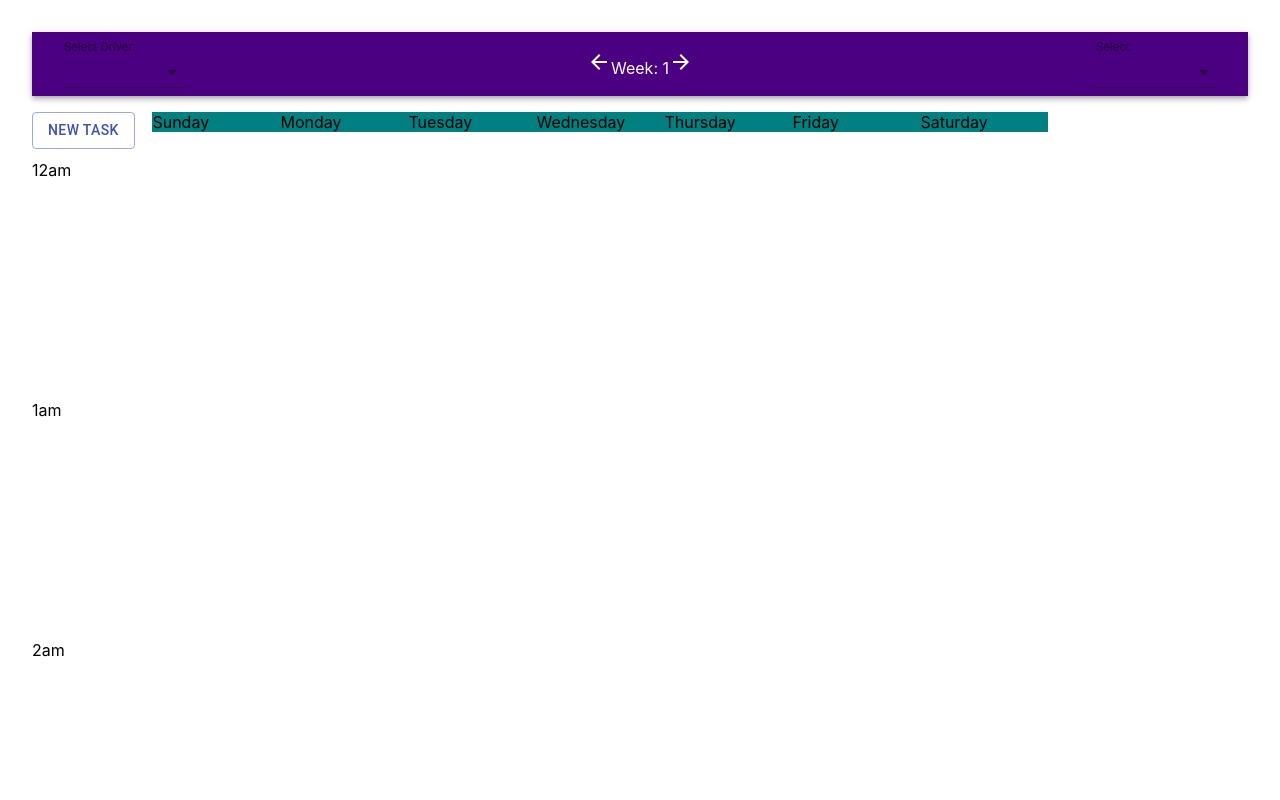
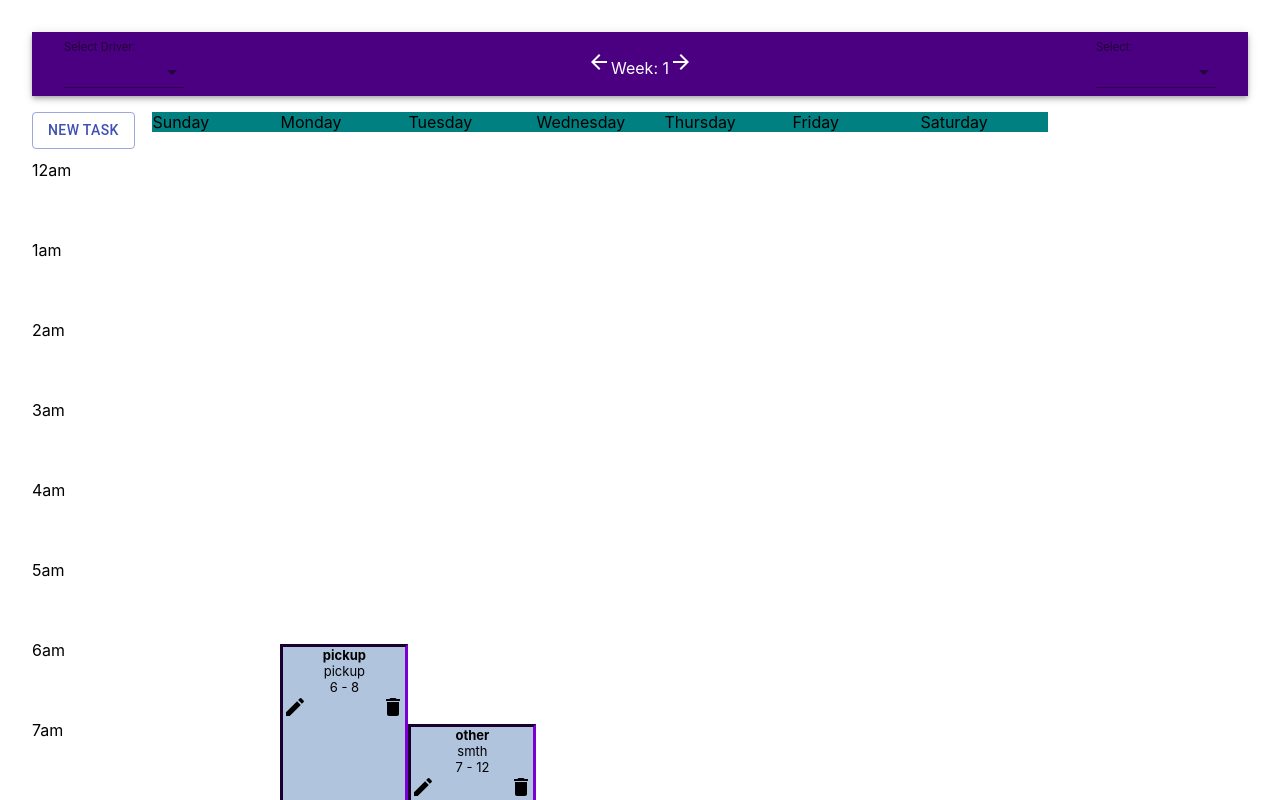
Before and after one commit to bregmanh/dispatcher, a React (Create React App) app: page / in a window 1280 px wide. Shown: the top 800 px of the page. Built offline with nearby package versions, Linux system fonts and the light colour scheme; the HTML template or start-up script is replaced by a standard one.

Commit message:
added check if tasks are conflicting when making a new task and deleting the conflicting task

```diff
--- a/src/App.js
+++ b/src/App.js
@@ -94,7 +94,8 @@ function App() {
     weekBack,
     changeState,
     tasksData,
-    tasksDatabase
+    tasksDatabase,
+    setTasksDatabase
   } = useApplicationData();
 
   const classes = useStyles();
@@ -133,7 +134,7 @@ function App() {
     "9pm",
     "10pm",
     "11pm",
-    "12pm",
+
   ];
 
   function addNewTask() {
@@ -194,6 +195,11 @@ function App() {
                 key={day}
                 onEdit={onEdit}
                 onDelete={onDelete}
+                tasksDatabase={tasksDatabase}
+                week={week}
+                setTasks={setTasks}
+                setTasksDatabase={setTasksDatabase}
+
               />
             </div>))}
         </div>
--- a/src/componenets/Day.js
+++ b/src/componenets/Day.js
@@ -17,7 +17,7 @@ export default function Day(props) {
 
   let styles = {
 display: "grid",
-gridTemplateRows: "repeat(24, 15em)",
+gridTemplateRows: "repeat(24, 5em)",
 marginTop: "2em"
 
   };
@@ -31,6 +31,10 @@ marginTop: "2em"
           driver={props.driver}
           onEdit={props.onEdit}
           onDelete={props.onDelete}
+          tasksDatabase={props.tasksDatabase}
+          week={props.week}
+          setTasks={props.setTasks}
+          setTasksDatabase={props.setTasksDatabase}
         />
       ))}
     </div>
--- a/src/componenets/Form.js
+++ b/src/componenets/Form.js
@@ -9,19 +9,18 @@ import DialogTitle from "@material-ui/core/DialogTitle";
 import useApplicationData from "../hooks/useApplicationData.js";
 import InputField from "./InputField";
 import TextField from "@material-ui/core/TextField";
-const _ = require("lodash");
 
 export default function Form({
   driver,
-  setDriver,
-  tasks,
-  setTasks,
-  week,
-  driversData,
   tasksData,
   tasksDatabase,
   changeState
 }) {
+  const {
+    writeTaskToDatabase,
+    createTask,
+  } = require("../helpers/formSubmitters");
+
   const [open, setOpen] = React.useState(false);
   //state to determine which week to write the new task to
   const [weekTask, setWeekTask] = React.useState(null);
@@ -61,64 +60,6 @@ export default function Form({
     setOpen(false);
   };
 
-  const createTask = function (e) {
-    console.log(e.target.id, e.target.value)
-    let inputId = e.target.id;
-    let inputValue = e.target.value;
-
-    //check if the task exists
-    if (
-      tasksDatabase[driver["id"]][weekTask] &&
-      tasksDatabase[driver["id"]][weekTask][inputId]
-    ) {
-      const newError = { error: inputId, value: inputValue };
-      setError(newError);
-      console.log("Theres an error");
-    } else {
-      //WET code below: fix later
-      if (inputId === "start_time" || inputId === "end_time") {
-        setNewTask({ ...newTask, [inputId]: Number(inputValue) });
-      } else {
-        setNewTask({ ...newTask, [inputId]: inputValue });
-      }
-    }
-  };
-  const writeTaskToDatabase = function () {
-    //if week exists in the database
-    if (tasksDatabase[driver["id"]][weekTask]) {
-      //making a copy of the database
-      let temp = _.cloneDeep(tasksDatabase);
-      temp[driver["id"]][weekTask].push(newTask);
-      console.log("temp", temp);
-      changeState(temp)
-     }
-    //   //if the week doesnt exist in the database
-    // } else {
-    //   // let temp = { ...tasksDatabase };
-    //   // temp[driver["id"]][weekTask] = [newTask];
-
-    //   // setTasksDatabase(temp);
-
-    //   //setTasksDatabase({...tasksDatabase[driver["id"]], [weekTask]: [newTask]})
-    // }
-
-    // const newTask = {
-    //   day: "Monday",
-    //   start_time: 12,
-    //   end_time: 16,
-    //   title: "dropaaaaaoff",
-    //   desciption: "aaaaaaa",
-    //   location: "londaaaaaon",
-    // }
-    // let temp = _.cloneDeep(tasksDatabase);
-    // temp["1"]["1"].push(newTask)
-    // changeState(prev => ({...prev, lol:"YAS", yas:"LOL"}))
-
-
-    handleClose();
-    //setTasks(...tasks, newTask)
-  };
-
   return (
     <div>
       <Button variant="outlined" color="primary" onClick={handleClickOpen}>
@@ -141,7 +82,7 @@ export default function Form({
             label="Week"
             type="number"
             maxWidth="md"
-            onChange={(e) => setWeekTask(e.target.value)}
+            onChange={(e) => setWeekTask(e.target.value, driver, changeState, handleClose)}
           />
           {taksKeys.map((key, index) => (
             <TextField
@@ -153,7 +94,7 @@ export default function Form({
               label={key.charAt(0).toUpperCase() + key.slice(1)}
               type={key === "start_time" || key === "end_time" ? "number" : "text"}
               inputProps={key.charAt(0).toUpperCase}
-              onChange={createTask}
+              onChange={(e)=>createTask(e, weekTask, newTask, tasksDatabase, driver, setNewTask)}
             />
           ))}
         </DialogContent>
@@ -161,7 +102,7 @@ export default function Form({
           <Button onClick={handleClose} color="primary">
             Cancel
           </Button>
-          <Button onClick={writeTaskToDatabase} color="primary">
+          <Button onClick={()=>writeTaskToDatabase(tasksDatabase, weekTask, newTask, driver, changeState, handleClose)} color="primary">
             Submit
           </Button>
         </DialogActions>
--- a/src/componenets/Task/DeleteForm.js
+++ b/src/componenets/Task/DeleteForm.js
@@ -15,18 +15,18 @@ export default function DeleteForm(props) {
   const [weekTask, setWeekTask] = React.useState(null);
   const [error, setError] = React.useState(null);
   const [newTask, setNewTask] = React.useState({});
-  const {
-    driver,
-    setDriver,
-    tasks,
-    setTasks,
-    week,
-    setWeek,
-    driversData,
-    tasksData,
-    tasksDatabase,
-    setTasksDatabase,
-  } = useApplicationData();
+  // const {
+  // //   driver,
+  // //   setDriver,
+  // //   tasks,
+  // //   setTasks,
+  // //   week,
+  // //   setWeek,
+  // //   driversData,
+  // //   tasksData,
+  // //   tasksDatabase,
+  // //   setTasksDatabase,
+  // // } = useApplicationData();
 
   const handleClickOpen = () => {
     setOpen(true);
@@ -52,13 +52,13 @@ export default function DeleteForm(props) {
 
   const deleteTaskFromDatabase = function () {
     //if week exists in the database
-    let taskToDelete = tasksDatabase[driver["id"]][week].findIndex(
+    let taskToDelete = props.tasksDatabase[props.driver["id"]][props.week].findIndex(
       (e) => JSON.stringify(e) === JSON.stringify(props.task)
     );
     console.log("taskToDelete", taskToDelete);
-    let newTasks = [...tasks];
+    let newTasks = [...props.tasks];
     newTasks.splice(taskToDelete, 1);
-    setTasks(newTasks);
+    props.setTasks(newTasks);
     handleClose();
     //setTasks(...tasks, newTask)
   };
--- a/src/componenets/Task/Show.css
+++ b/src/componenets/Task/Show.css
@@ -1,5 +1,5 @@
 .task_show {
-  margin-left: 0;
+  margin: 0;
   background-color: #b0c4de;
   border-style: inset;
   border-color: #4b0082;
@@ -9,7 +9,11 @@
 
 }
 .hidden_buttons {
-  display: block;
+  display: flex;
+  flex-direction: row;
+  justify-content: space-between;
+}
+.buttons {
 }
 .task_show:hover {
   background-color: yellow;
--- a/src/componenets/Task/Show.js
+++ b/src/componenets/Task/Show.js
@@ -21,16 +21,21 @@ export default function Show(props) {
 
 
   };
+  let textStyle={
+marginTop:"0",
+marginBottom: "0",
+  }
 
   return (
     <main style={styles} className="task_show">
-      <h5>{props.task["title"]}</h5>
-      <p>{props.task["desciption"]}</p>
-      <p>Start: {props.task["start_time"]}</p>
-      <p>End: {props.task["end_time"]}</p>
+      <p style={textStyle}><b>{props.task["title"]}</b></p>
+      <p style={textStyle}>{props.task["desciption"]}</p>
+      <p style={textStyle}>{props.task["start_time"]} - {props.task["end_time"]}</p>
+
       <div className="hidden_buttons">
-        <EditForm task={props.task} />
-        <DeleteForm task={props.task} />
+        <EditForm task={props.task}  driver={props.driver} tasksDatabase={props.tasksDatabase} week={props.week} setTask={props.setTaks} setTasksDatabase={props.setTasksDatabase}/>
+         <DeleteForm task={props.task} />
+
       </div>
     </main >
   );
--- a/src/componenets/Time.css
+++ b/src/componenets/Time.css
@@ -1,5 +1,5 @@
 .time-item {
 
-  height: 15em;
+  height: 5em;
 
 }
--- /dev/null
+++ b/src/helpers/formSubmitters.js
@@ -0,0 +1,108 @@
+const _ = require("lodash");
+
+export function createTask(e, weekTask, newTask, tasksDatabase, driver, setNewTask) {
+  console.log(e.target.id, e.target.value)
+  let inputId = e.target.id;
+  let inputValue = e.target.value;
+
+  //check if the task exists
+  if (
+    tasksDatabase[driver["id"]][weekTask] &&
+    tasksDatabase[driver["id"]][weekTask][inputId]
+  ) {
+    // const newError = { error: inputId, value: inputValue };
+    // setError(newError);
+    // console.log("Theres an error");
+  } else {
+    //WET code below: fix later
+    if (inputId === "start_time" || inputId === "end_time") {
+      setNewTask({ ...newTask, [inputId]: Number(inputValue) });
+    } else {
+      setNewTask({ ...newTask, [inputId]: inputValue });
+    }
+  }
+};
+
+export function writeTaskToDatabase(tasksDatabase, weekTask, newTask, driver, changeState, handleClose) {
+  handleClose();
+  //check for conflicts, returns: [boolean, conflicting task, conflicting index]
+  const results = checkConflicts(tasksDatabase, weekTask, newTask, driver)
+const [conflict, conflictTask, conflictIndex]=[...results]
+  //if there is a conflicting task, asking the user if to delete the conflict
+  if (conflict) {
+    if (window.confirm(`There is a conflict. Would you like to override the task with the title: ${conflictTask.title} and description: ${conflictTask.desciption}?`)) {
+      //delete conflicting task. passing tasksdatabse, conflicting task, conflictingindex
+      deleteTask(tasksDatabase, conflictIndex, driver, weekTask, changeState)
+
+        //saveTask(newTask)
+
+
+    }
+  } else {
+    if (tasksDatabase[driver["id"]][weekTask]) {
+      //making a copy of the database
+      let updatedTasksDatabase = _.cloneDeep(tasksDatabase);
+      updatedTasksDatabase[driver["id"]][weekTask].push(newTask);
+      changeState(updatedTasksDatabase)
+    }
+
+  }
+
+  //if week exists in the database
+
+  //   //if the week doesnt exist in the database
+  // } else {
+  //   // let temp = { ...tasksDatabase };
+  //   // temp[driver["id"]][weekTask] = [newTask];
+
+  //   // setTasksDatabase(temp);
+
+  //   //setTasksDatabase({...tasksDatabase[driver["id"]], [weekTask]: [newTask]})
+  // }
+
+  // const newTask = {
+  //   day: "Monday",
+  //   start_time: 12,
+  //   end_time: 16,
+  //   title: "dropaaaaaoff",
+  //   desciption: "aaaaaaa",
+  //   location: "londaaaaaon",
+  // }
+  // let temp = _.cloneDeep(tasksDatabase);
+  // temp["1"]["1"].push(newTask)
+  // changeState(prev => ({...prev, lol:"YAS", yas:"LOL"}))
+
+
+
+  //setTasks(...tasks, newTask)
+};
+
+function checkConflicts(tasksDatabase, weekTask, newTask, driver) {
+  //findTask(tasksDatabase, driver, weekTask)
+  let conflictIndex = tasksDatabase[driver["id"]][weekTask].findIndex(function (task) {
+
+    return (task.day === newTask.day && ((task.start_time <= newTask.end_time && task.start_time <= newTask.start_time) || (task.end_time >= newTask.start_time && task.end_time <= newTask.end_time)))
+  })
+
+  if (conflictIndex >= 0) {
+    return [true, tasksDatabase[driver["id"]][weekTask][conflictIndex], conflictIndex];
+  }
+  return false;
+
+}
+// function findTask(tasksDatabase, driver, week, taskToFind){
+//   return tasksDatabase[driver["id"]][week].findIndex(
+//     (taskToFind) => JSON.stringify(taskToFind) === JSON.stringify(props.task)
+//   );
+// }
+function deleteTask(tasksDatabase, conflictIndex, driver, weekTask, changeState){
+  let updatedTasksDatabase = _.cloneDeep(tasksDatabase)
+  updatedTasksDatabase[driver["id"]][weekTask].splice(conflictIndex, 1);
+  console.log("after delete", updatedTasksDatabase)
+
+  changeState(updatedTasksDatabase)
+}
+
+function saveTask(){
+console.log("saving!")
+}
--- a/src/hooks/useApplicationData.js
+++ b/src/hooks/useApplicationData.js
@@ -62,8 +62,6 @@ export default function useApplicationData() {
   };
   //all tasks
   const [tasksDatabase, setTasksDatabase] = useState(initialTaskData);
-  const [tasksDatabase2, setTasksDatabase2] = useState();
-console.log("td 2", tasksDatabase2 )
   const [driver, setDriver] = useState(driversData[0]);
   //taks for the week
   const [tasks, setTasks] = useState(initialTaskData["1"]["1"]);
@@ -82,7 +80,7 @@ console.log("td 2", tasksDatabase2 )
   }
   function changeState(temp){
     setTasksDatabase(temp);
-    setTasksDatabase2("chicken");
+
 
     console.log("temp!", temp)
 
@@ -107,6 +105,7 @@ console.log("td 2", tasksDatabase2 )
     tasksDatabase,
     weekForward,
     weekBack,
-    changeState
+    changeState,
+    setTasksDatabase
   };
 }
```
